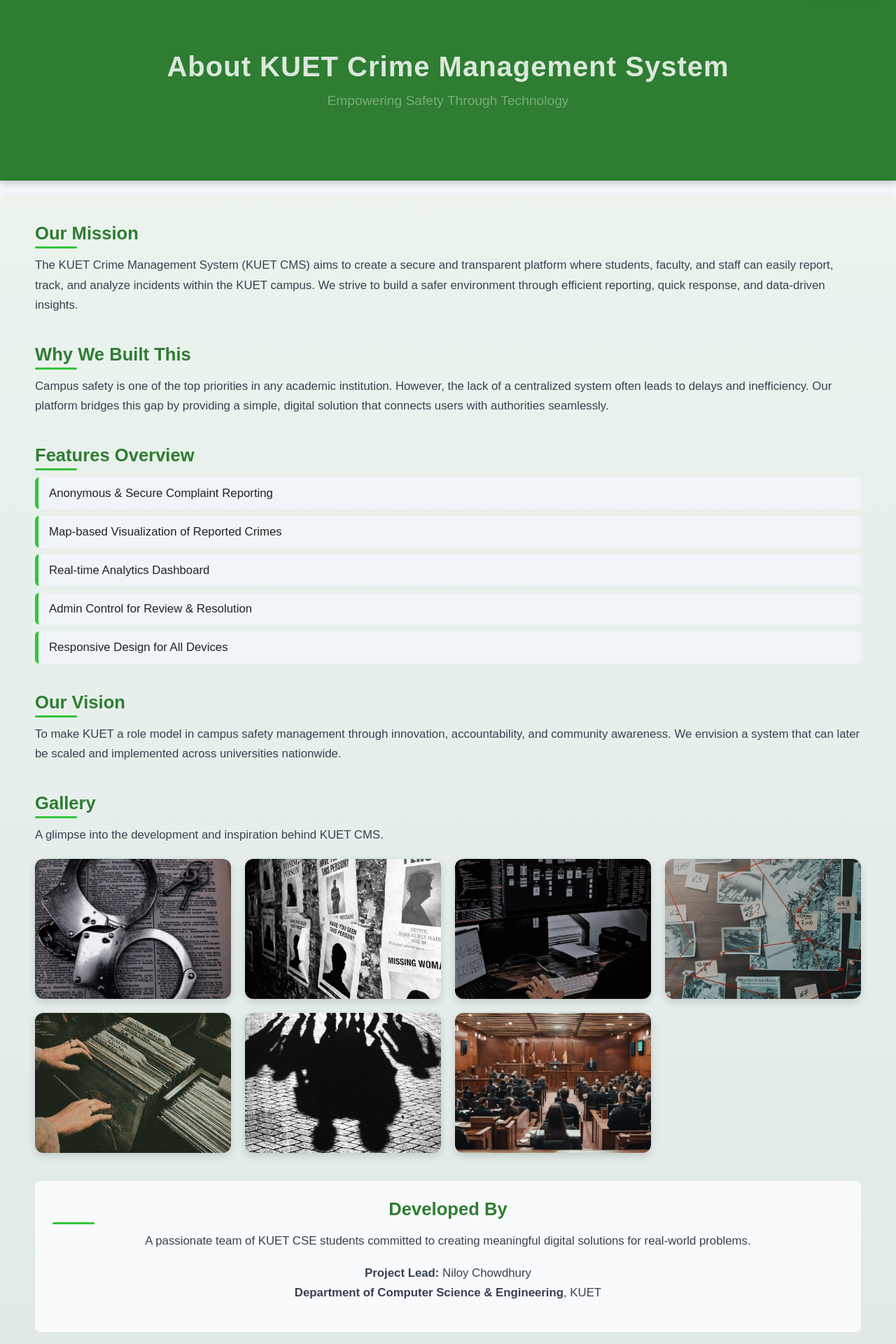
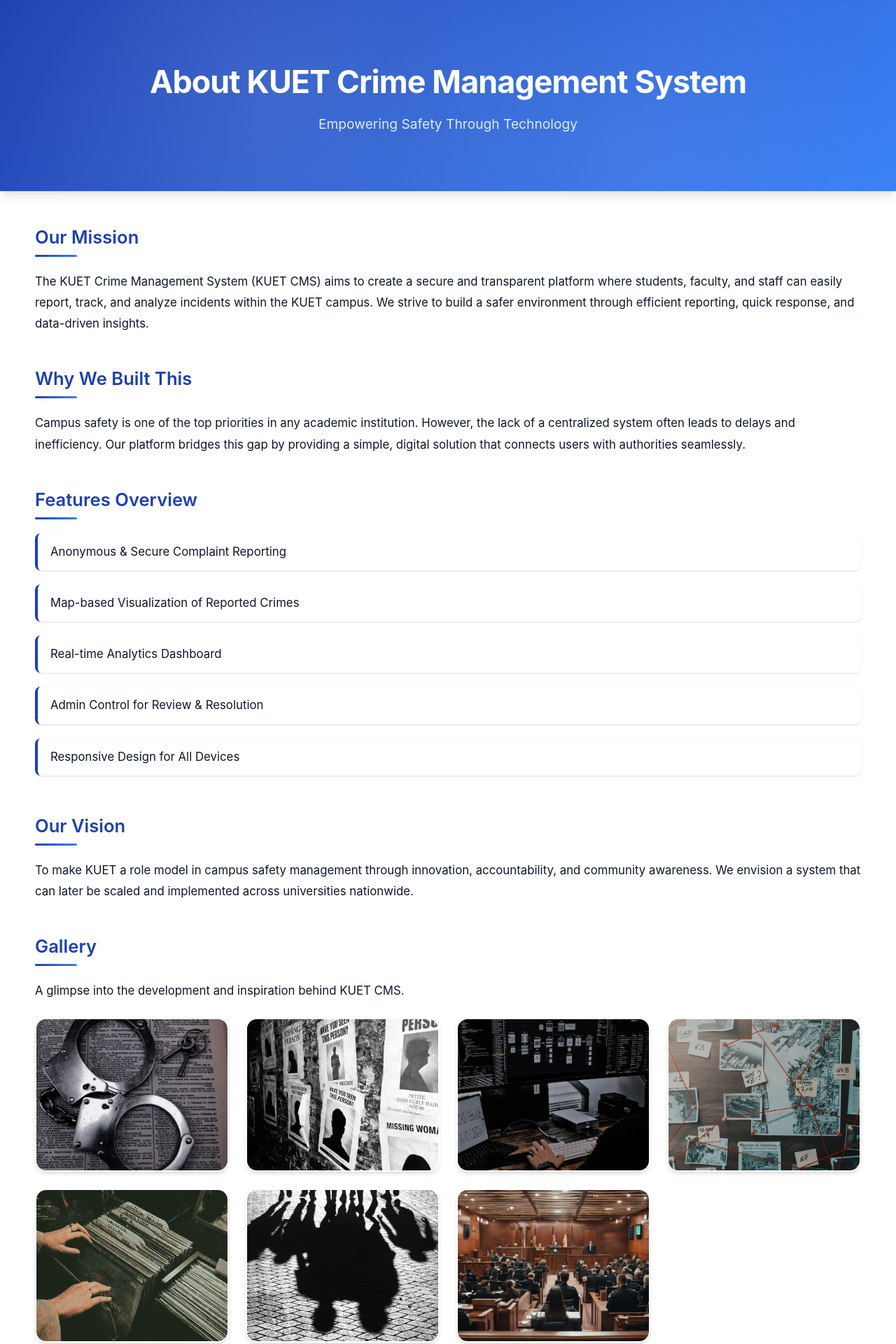
Before and after one commit to CodingABoveHEAd/kuet-crime-management-system, a React (Vite) app in the folder frontend/: page /about in a window 1280 px wide. Shown: the part 80-2000 px from the top of the page at 70% size. Built offline with nearby package versions, Linux system fonts and the light colour scheme.

Commit message:
updated about us page design

```diff
--- a/frontend/src/styles/pagestyles/About.css
+++ b/frontend/src/styles/pagestyles/About.css
@@ -1,160 +1,349 @@
+/* About.css - Modern CSS Variable-Based Design with Dark/Light Mode Support */
+
 .about-container {
-  font-family: "Poppins", sans-serif;
-  color: #222;
+  font-family: var(--font-family);
+  color: var(--color-text);
   display: flex;
   flex-direction: column;
   min-height: 100vh;
-  background: linear-gradient(180deg, #f8fafc 0%, #e2e8f0 100%);
+  background: var(--color-bg);
 }
 
 /* Hero Section */
 .about-hero {
-  background:#2e7d32;
+  background: var(--gradient-primary);
   color: white;
   text-align: center;
-  padding: 80px 20px;
-  box-shadow: 0 4px 10px rgba(0, 0, 0, 0.2);
+  padding: 100px 20px 80px;
+  box-shadow: var(--shadow-lg);
+  position: relative;
+  overflow: hidden;
+}
+
+.about-hero::before {
+  content: '';
+  position: absolute;
+  top: 0;
+  left: 0;
+  right: 0;
+  bottom: 0;
+  background: radial-gradient(circle at 30% 50%, rgba(255, 255, 255, 0.1) 0%, transparent 50%),
+              radial-gradient(circle at 70% 80%, rgba(255, 255, 255, 0.08) 0%, transparent 40%);
+  pointer-events: none;
 }
 
 .about-hero h1 {
-  font-size: 2.5rem;
-  margin-bottom: 10px;
-  letter-spacing: 1px;
-  color: rgba(255, 255, 255, 0.829);
+  font-size: 2.8rem;
+  margin-bottom: 16px;
+  letter-spacing: -0.02em;
+  color: white;
+  position: relative;
+  z-index: 1;
+  animation: fadeInUp 0.6s ease-out;
 }
 
 .about-hero p {
   font-size: 1.2rem;
   opacity: 0.9;
-  color: rgba(255, 255, 255, 0.39);
+  color: rgba(255, 255, 255, 0.85);
+  position: relative;
+  z-index: 1;
+  max-width: 600px;
+  margin: 0 auto;
+  line-height: 1.6;
+  animation: fadeInUp 0.6s ease-out 0.1s both;
+}
+
+@keyframes fadeInUp {
+  from {
+    opacity: 0;
+    transform: translateY(20px);
+  }
+  to {
+    opacity: 1;
+    transform: translateY(0);
+  }
 }
 
 /* Content Section */
 .about-content {
   width: 100%;
   max-width: 100%;
-  margin: 20px auto;
-  background: #dcebda69;
-  border-radius: 12px;
-  padding: 40px 50px;
-  padding-bottom: 8px;
-  box-shadow: 0 4px 15px rgba(0, 0, 0, 0.08);
+  margin: 0 auto;
+  background: var(--color-surface);
+  border-radius: 0;
+  padding: 50px;
+  padding-bottom: 24px;
+  box-shadow: none;
 }
 
 .about-section {
-  margin-bottom: 40px;
+  margin-bottom: 48px;
+  animation: fadeInUp 0.6s ease-out;
 }
+
+.about-section:nth-child(2) { animation-delay: 0.1s; }
+.about-section:nth-child(3) { animation-delay: 0.2s; }
+.about-section:nth-child(4) { animation-delay: 0.3s; }
 
 .about-section h2 {
   font-size: 1.6rem;
-  color: #2e7d32;
-  margin-bottom: 15px;
+  color: var(--color-primary);
+  margin-bottom: 20px;
   position: relative;
+  padding-bottom: 12px;
+  font-weight: 600;
 }
 
 .about-section h2::after {
   content: "";
   position: absolute;
-  bottom: -5px;
+  bottom: 0;
   left: 0;
   width: 60px;
   height: 3px;
-  background-color: #33c53a;
-  border-radius: 3px;
+  background: var(--gradient-primary);
+  border-radius: var(--radius-full);
 }
 
 .about-section p {
   font-size: 1.05rem;
-  line-height: 1.7;
-  color: #374151;
+  line-height: 1.8;
+  color: var(--color-text-secondary);
 }
 
 .about-section ul {
   list-style: none;
   padding: 0;
+  display: flex;
+  flex-direction: column;
+  gap: 12px;
 }
 
 .about-section li {
   font-size: 1.05rem;
-  background: #f1f5f9;
-  margin-bottom: 10px;
-  padding: 10px 15px;
-  border-left: 5px solid #33c53a;
-  border-radius: 6px;
-  transition: all 0.3s ease;
+  background: var(--color-bg);
+  padding: 14px 18px;
+  border-left: 4px solid var(--color-primary);
+  border-radius: var(--radius-md);
+  transition: var(--transition-base);
+  color: var(--color-text);
+  box-shadow: var(--shadow-sm);
 }
 
 .about-section li:hover {
-  transform: translateX(5px);
-  background: #e0ffe4;
+  transform: translateX(8px);
+  background: var(--color-primary-alpha);
+  border-left-color: var(--color-primary-dark);
+  box-shadow: var(--shadow-md);
 }
 
+/* Team Section */
 .about-team {
   text-align: center;
-  background: #f9fafb;
-  padding: 25px;
-  border-radius: 8px;
+  background: var(--color-bg);
+  padding: 32px;
+  border-radius: var(--radius-xl);
+  border: 1px solid var(--color-border);
+  box-shadow: var(--shadow-sm);
 }
 
 .credit-line {
-  margin-top: 10px;
-  color: #1f2937;
+  margin-top: 12px;
+  color: var(--color-text);
+  font-weight: 600;
+  font-size: 1.1rem;
+}
+
+/* Gallery Section */
+.about-gallery {
+  margin-top: 32px;
+}
+
+.gallery-intro {
+  color: var(--color-text-secondary);
+  margin-bottom: 24px;
+  font-size: 1.05rem;
+  line-height: 1.7;
+}
+
+.gallery-grid {
+  display: grid;
+  grid-template-columns: repeat(auto-fit, minmax(250px, 1fr));
+  gap: 24px;
+  margin-top: 24px;
+}
+
+.gallery-img {
+  width: 100%;
+  height: 220px;
+  object-fit: cover;
+  border-radius: var(--radius-xl);
+  box-shadow: var(--shadow-md);
+  transition: var(--transition-base);
+  border: 2px solid transparent;
+}
+
+.gallery-img:hover {
+  transform: scale(1.03) translateY(-4px);
+  box-shadow: var(--shadow-xl);
+  border-color: var(--color-primary-alpha);
+}
+
+/* Stats or Features Grid (if needed) */
+.about-stats {
+  display: grid;
+  grid-template-columns: repeat(auto-fit, minmax(200px, 1fr));
+  gap: 24px;
+  margin-top: 32px;
+}
+
+.stat-card {
+  background: var(--color-surface);
+  padding: 28px 24px;
+  border-radius: var(--radius-xl);
+  text-align: center;
+  border: 1px solid var(--color-border);
+  box-shadow: var(--shadow-sm);
+  transition: var(--transition-base);
+}
+
+.stat-card:hover {
+  transform: translateY(-4px);
+  box-shadow: var(--shadow-lg);
+  border-color: var(--color-primary-alpha);
+}
+
+.stat-card .stat-number {
+  font-size: 2.5rem;
+  font-weight: 700;
+  color: var(--color-primary);
+  margin-bottom: 8px;
+}
+
+.stat-card .stat-label {
+  font-size: 1rem;
+  color: var(--color-text-secondary);
   font-weight: 500;
 }
 
 /* Responsive Design */
 @media (max-width: 768px) {
-  .about-content {
-    padding: 25px 20px;
+  .about-hero {
+    padding: 80px 20px 60px;
   }
 
   .about-hero h1 {
-    font-size: 2rem;
+    font-size: 2.2rem;
+  }
+
+  .about-hero p {
+    font-size: 1.05rem;
+  }
+
+  .about-content {
+    padding: 32px 20px;
   }
 
   .about-section h2 {
-    font-size: 1.3rem;
+    font-size: 1.4rem;
+  }
+
+  .about-section p,
+  .about-section li {
+    font-size: 1rem;
+  }
+
+  .gallery-img {
+    height: 180px;
+  }
+
+  .about-team {
+    padding: 24px 20px;
   }
 }
 
+@media (max-width: 480px) {
+  .about-hero {
+    padding: 70px 16px 50px;
+  }
 
-/* =======================
-   📸 Gallery Section
-======================= */
-.about-gallery {
-  /* text-align: center; */
+  .about-hero h1 {
+    font-size: 1.8rem;
+  }
+
+  .about-hero p {
+    font-size: 0.95rem;
+  }
+
+  .about-content {
+    padding: 24px 16px;
+  }
+
+  .about-section {
+    margin-bottom: 36px;
+  }
+
+  .about-section h2 {
+    font-size: 1.25rem;
+  }
+
+  .about-section li {
+    padding: 12px 14px;
+    font-size: 0.95rem;
+  }
+
+  .gallery-grid {
+    grid-template-columns: 1fr;
+    gap: 16px;
+  }
+
+  .gallery-img {
+    height: 200px;
+  }
+
+  .about-team {
+    padding: 20px 16px;
+    border-radius: var(--radius-lg);
+  }
+
+  .credit-line {
+    font-size: 1rem;
+  }
 }
 
-.gallery-intro {
-  color: #4b5563;
-  margin-bottom: 20px;
-  font-size: 1.05rem;
+/* Dark Mode Specific Adjustments */
+[data-theme="dark"] .about-hero {
+  box-shadow: var(--shadow-xl);
 }
 
-.gallery-grid {
-  display: grid;
-  grid-template-columns: repeat(auto-fit, minmax(230px, 1fr));
-  gap: 20px;
-  margin-top: 20px;
+[data-theme="dark"] .gallery-img {
+  border-color: var(--color-border);
 }
 
-.gallery-img {
-  width: 100%;
-  height: 200px;
-  object-fit: cover;
-  border-radius: 12px;
-  box-shadow: 0 4px 12px rgba(0, 0, 0, 0.15);
-  transition: transform 0.3s ease, box-shadow 0.3s ease;
+[data-theme="dark"] .gallery-img:hover {
+  border-color: var(--color-primary);
 }
 
-.gallery-img:hover {
-  transform: scale(1.05);
-  box-shadow: 0 6px 18px rgba(0, 0, 0, 0.25);
+/* Accessibility */
+.about-section li:focus-within {
+  outline: 2px solid var(--color-primary);
+  outline-offset: 2px;
 }
 
-/* Responsive Adjustments */
-@media (max-width: 768px) {
-  .gallery-img {
-    height: 180px;
+/* Print Styles */
+@media print {
+  .about-hero {
+    background: #2e7d32 !important;
+    -webkit-print-color-adjust: exact;
+    print-color-adjust: exact;
+  }
+
+  .about-section li:hover {
+    transform: none;
+  }
+
+  .gallery-img:hover {
+    transform: none;
   }
 }
```
